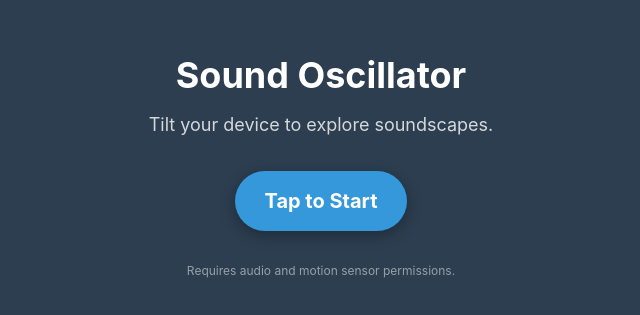
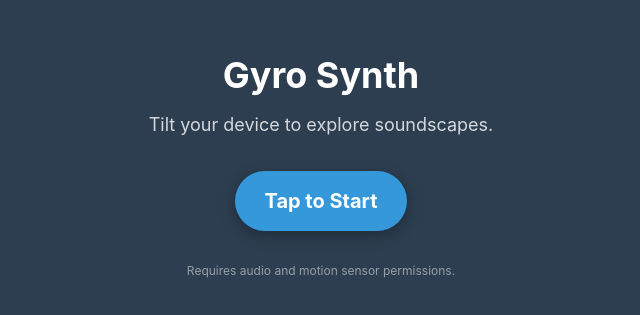
Before and after one commit to digitaledsafety/sound-oscillator, a plain HTML site: page index.html in a window 1280 px wide. Shown: the part 233-548 px from the top of the page, without its empty margins (319-959 px from the left). Drawn offline with nearby package versions, Linux system fonts and the light colour scheme.

Commit message:
Update index.html

```diff
--- a/index.html
+++ b/index.html
@@ -4,7 +4,7 @@
     <meta charset="UTF-8">
     <base target="_top">
     <meta name="viewport" content="width=device-width, initial-scale=1.0, maximum-scale=1.0, user-scalable=no">
-    <title>Sound Oscillator PWA</title>
+    <title>Gyro Synth</title>
     <link rel="manifest" href="manifest.json">
     <script src="https://unpkg.com/tone"></script>
     <script src="https://cdn.tailwindcss.com"></script>
@@ -137,7 +137,7 @@
   </head>
   <body>
     <div id="startOverlay">
-      <h1 class="text-4xl font-bold mb-4">Sound Oscillator</h1>
+      <h1 class="text-4xl font-bold mb-4">Gyro Synth</h1>
       <p class="mb-8 text-lg opacity-80">Tilt your device to explore soundscapes.</p>
       <button id="startButton">Tap to Start</button>
       <p class="mt-8 text-xs opacity-50">Requires audio and motion sensor permissions.</p>
```
